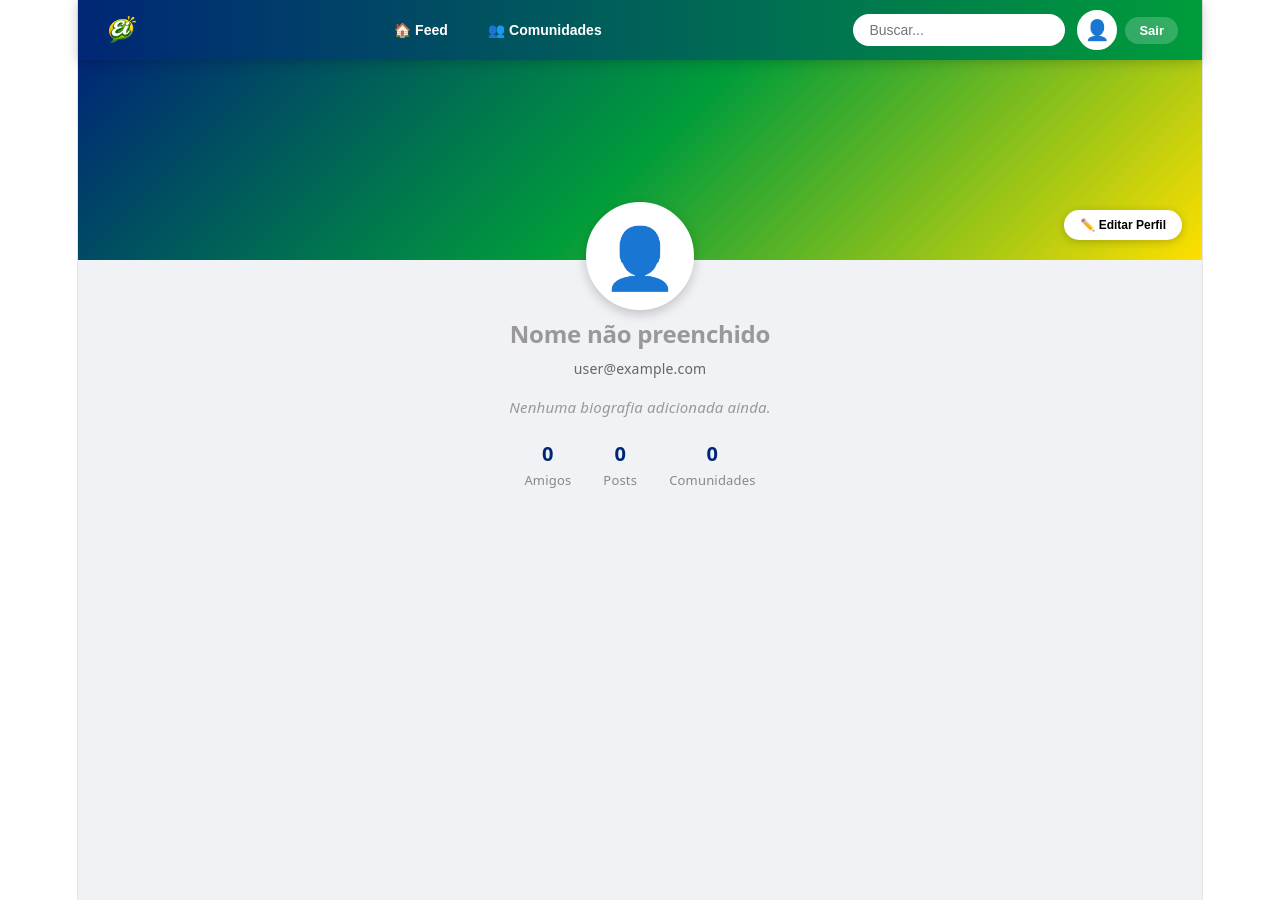
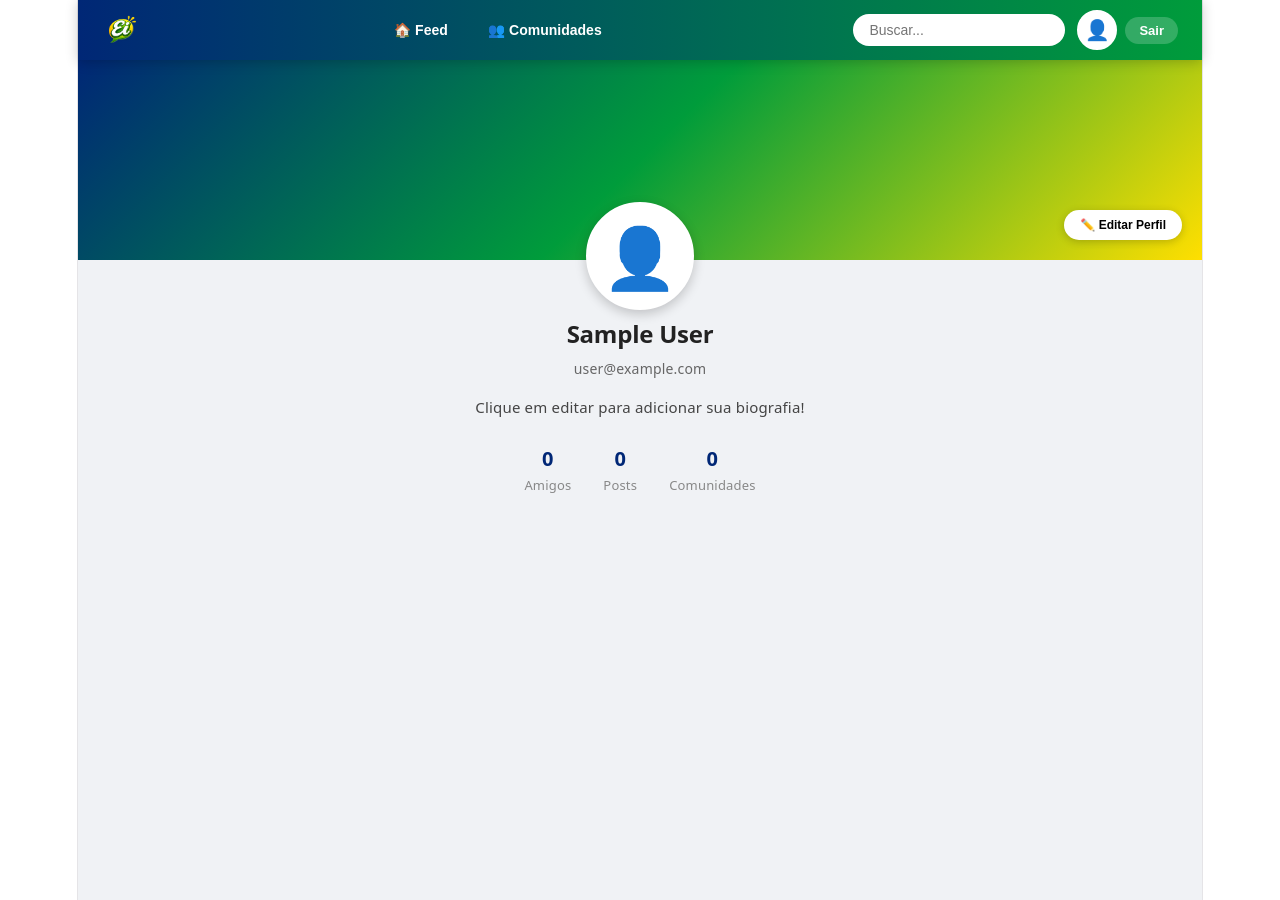
Before and after one commit to bebecaclaudio/ei-social, a React (Vite) app in the folder ei-social/: page /perfil in a window 1280 px wide. Built offline with nearby package versions, Linux system fonts and the light colour scheme; no server answers; the database is empty; sample sign-in values are in the browser's storage.

Commit message:
refatorando perfil

```diff
--- a/ei-social/src/Perfil.jsx
+++ b/ei-social/src/Perfil.jsx
@@ -6,11 +6,13 @@ function Perfil({ usuario }) {
   const [carregando, setCarregando] = useState(true)
   const [editando, setEditando] = useState(false)
 
-  // Dados começam totalmente vazios
+  // O "Plano de Fundo" para o perfil nunca ser vazio
+  const nomeInicial = usuario?.displayName || usuario?.email?.split('@')[0] || "Usuário Criativo";
+
   const [dadosPerfil, setDadosPerfil] = useState({
-    nome: '',
+    nome: nomeInicial,
     bio: '',
-    local: ''
+    local: 'Botucatu, SP'
   })
 
   useEffect(() => {
@@ -21,11 +23,11 @@ function Perfil({ usuario }) {
         const docSnap = await getDoc(docRef)
 
         if (docSnap.exists()) {
+          // Se já editou antes, carrega o que está no banco
           setDadosPerfil(docSnap.data())
         }
-        // Se não existir, ele continua vazio como definimos no useState
       } catch (error) {
-        console.error("Erro ao buscar perfil:", error)
+        console.error("Erro ao carregar:", error)
       }
       setCarregando(false)
     }
@@ -33,12 +35,18 @@ function Perfil({ usuario }) {
   }, [usuario])
 
   async function salvarAlteracoes() {
+    // Validação: Não deixa salvar se o nome estiver em branco
+    if (!dadosPerfil.nome.trim()) {
+      alert("O nome não pode ficar vazio!")
+      return
+    }
+
     try {
       await setDoc(doc(db, "usuarios", usuario.uid), dadosPerfil)
       setEditando(false)
-      alert("Perfil salvo com sucesso! ✅")
+      alert("Perfil atualizado! ✨")
     } catch (error) {
-      alert("Erro ao salvar no banco de dados.")
+      alert("Erro ao salvar no Firebase.")
     }
   }
 
@@ -51,7 +59,6 @@ function Perfil({ usuario }) {
       <div style={{ height: '200px', background: 'linear-gradient(135deg, #002776, #009c3b, #ffdf00)', position: 'relative' }}>
         <div style={avatarCircle}>👤</div>
 
-        {/* Botão de Editar */}
         <button onClick={() => setEditando(!editando)} style={editBtnOverlay}>
           {editando ? "❌ Cancelar" : "✏️ Editar Perfil"}
         </button>
@@ -59,44 +66,50 @@ function Perfil({ usuario }) {
 
       <div style={{ textAlign: 'center', marginTop: '60px', padding: '0 16px' }}>
 
-        {/* NOME: Se estiver vazio e não estiver editando, mostra "Sem nome" */}
+        {/* NOME EDITÁVEL: Mas sempre com valor inicial */}
         {editando ? (
+          <div style={{ marginBottom: '10px' }}>
+            <label style={labelStyle}>Nome de Exibição:</label>
             <input
-            placeholder="Digite seu nome real..."
               value={dadosPerfil.nome}
               onChange={(e) => setDadosPerfil({...dadosPerfil, nome: e.target.value})}
               style={nomeInputEdit}
+              placeholder="Como quer ser chamado?"
             />
+          </div>
         ) : (
-          <h2 style={{ fontSize: '24px', fontWeight: '800', color: dadosPerfil.nome ? '#222' : '#999' }}>
-            {dadosPerfil.nome || "Nome não preenchido"}
+          <h2 style={{ fontSize: '24px', fontWeight: '800', color: '#222', textTransform: 'capitalize' }}>
+            {dadosPerfil.nome}
           </h2>
         )}
 
         <p style={{ color: '#666', fontSize: '14px' }}>{usuario?.email}</p>
 
-        {/* BIO: Se estiver vazia, incentiva o preenchimento */}
+        {/* BIO EDITÁVEL */}
         {editando ? (
+          <div style={{ marginTop: '15px' }}>
+            <label style={labelStyle}>Sua Bio:</label>
             <textarea
-            placeholder="Conte algo sobre você..."
               value={dadosPerfil.bio}
               onChange={(e) => setDadosPerfil({...dadosPerfil, bio: e.target.value})}
               style={bioInputEdit}
+              placeholder="Conte sua história polimata..."
             />
+          </div>
         ) : (
-          <p style={{ color: dadosPerfil.bio ? '#444' : '#999', fontSize: '15px', margin: '12px auto', maxWidth: '400px', fontStyle: dadosPerfil.bio ? 'normal' : 'italic' }}>
-            {dadosPerfil.bio || "Nenhuma biografia adicionada ainda."}
+          <p style={{ color: '#444', fontSize: '15px', margin: '12px auto', maxWidth: '400px' }}>
+            {dadosPerfil.bio || "Clique em editar para adicionar sua biografia!"}
           </p>
         )}
 
         {editando && (
           <button onClick={salvarAlteracoes} style={btnSalvar}>
-            💾 Confirmar e Salvar
+            💾 Confirmar Mudanças
           </button>
         )}
 
-        {/* ESTATÍSTICAS (Seu Design) */}
-        <div style={{ display: 'flex', justifyContent: 'center', gap: '32px', margin: '20px 0' }}>
+        {/* ESTATÍSTICAS (Seu Design Original) */}
+        <div style={{ display: 'flex', justifyContent: 'center', gap: '32px', margin: '25px 0' }}>
           {[['0', 'Amigos'], ['0', 'Posts'], ['0', 'Comunidades']].map((item) => (
             <div key={item[1]} style={{ textAlign: 'center' }}>
               <p style={{ fontWeight: '800', fontSize: '20px', color: '#002776' }}>{item[0]}</p>
@@ -109,11 +122,12 @@ function Perfil({ usuario }) {
   )
 }
 
-// Estilos mantidos conforme sua identidade visual
+// Estilos mantendo sua identidade visual
+const labelStyle = { display: 'block', fontSize: '12px', color: '#009c3b', fontWeight: 'bold', marginBottom: '4px' };
 const avatarCircle = { position: 'absolute', bottom: '-50px', left: '50%', transform: 'translateX(-50%)', width: '100px', height: '100px', borderRadius: '50%', background: 'white', border: '4px solid white', display: 'flex', alignItems: 'center', justifyContent: 'center', fontSize: '60px', boxShadow: '0 4px 12px rgba(0,0,0,0.2)' };
 const editBtnOverlay = { position: 'absolute', right: '20px', bottom: '20px', padding: '8px 16px', borderRadius: '20px', border: 'none', background: 'white', fontWeight: 'bold', cursor: 'pointer', fontSize: '12px', boxShadow: '0 2px 8px rgba(0,0,0,0.2)' };
-const nomeInputEdit = { fontSize: '24px', fontWeight: '800', textAlign: 'center', border: '1px solid #ddd', borderRadius: '8px', padding: '5px', width: '80%', outline: 'none', marginBottom: '5px' };
-const bioInputEdit = { width: '80%', margin: '10px auto', display: 'block', padding: '10px', borderRadius: '8px', border: '1px solid #ddd', fontSize: '14px', resize: 'none', height: '80px' };
-const btnSalvar = { background: '#009c3b', color: 'white', border: 'none', padding: '8px 25px', borderRadius: '20px', fontWeight: 'bold', cursor: 'pointer', marginTop: '10px' };
+const nomeInputEdit = { fontSize: '20px', fontWeight: '800', textAlign: 'center', border: '1px solid #ddd', borderRadius: '8px', padding: '8px', width: '80%', outline: 'none' };
+const bioInputEdit = { width: '80%', margin: '5px auto', display: 'block', padding: '10px', borderRadius: '8px', border: '1px solid #ddd', fontSize: '14px', resize: 'none', height: '80px', textAlign: 'center' };
+const btnSalvar = { background: '#009c3b', color: 'white', border: 'none', padding: '10px 30px', borderRadius: '20px', fontWeight: 'bold', cursor: 'pointer', marginTop: '10px' };
 
-export default Perfil
+export default Perfil;
```
Lines whose indentation alone changed are shown as unchanged.
